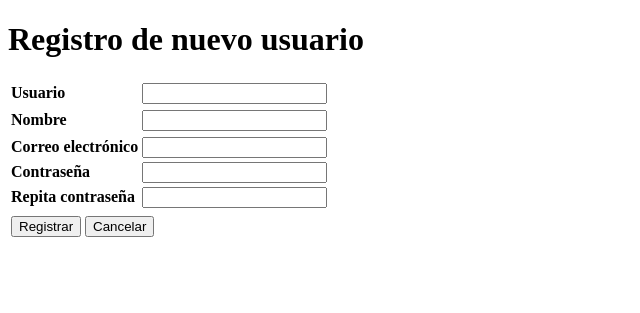
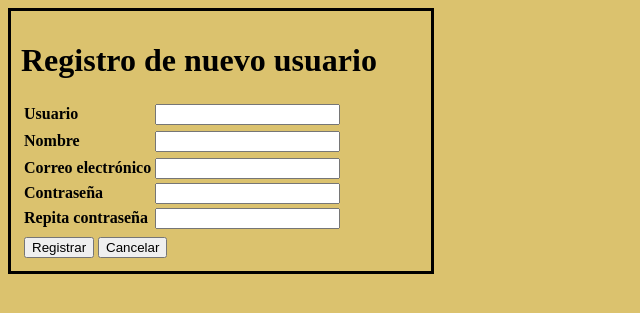
Before and after one commit to ivvasel/proyectoSGTI, a web app: page /registro.html in a window 1280 px wide. Shown: the top 313 px of the page, without its empty margins (0-640 px from the left). Run offline with its HTML, style and script files only (its server is not run), Linux system fonts and the light colour scheme; data that the repository does not hold is empty.

Commit message:
Prueba de estilso para registro.html

```diff
--- /dev/null
+++ b/web/recursos/estilos/prueba.css
@@ -0,0 +1,10 @@
+body{
+    color:black;
+    background-color:#DBC26E;
+    width: 400px;
+    border: 3px solid black;
+    padding: 10px;
+}
+h1{
+    color:black;
+}
--- a/web/registro.html
+++ b/web/registro.html
@@ -2,14 +2,19 @@
 <html>
 <head>
 <meta charset='utf-8' />
-
 <title>registro</title>
 <script src='/proyectoSGTI/web/recursos/javascripts/registro.js'></script>
 <script src='recursos/javascripts/registro.js'></script>
+<link rel='stylesheet' href='recursos/estilos/prueba.css' type='text/css' media='all'>
+<link rel='stylesheet' href='/proyectoSGTI/menu.css' type='text/css' media='all'>
+
 </head>
+
+
+
 <body>
 <h1> Registro de nuevo usuario </h1>
-<form action='registar' method='post' name='registro' onsubmit='return validar()'>
+<form action='/inicio.html' method='post' name='registro' onsubmit='return validar()'>
         <table>
             <tr>
                 <td><strong>Usuario</strong></td>
```
